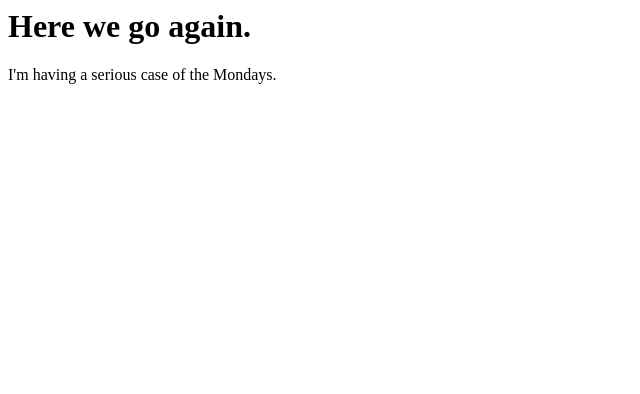
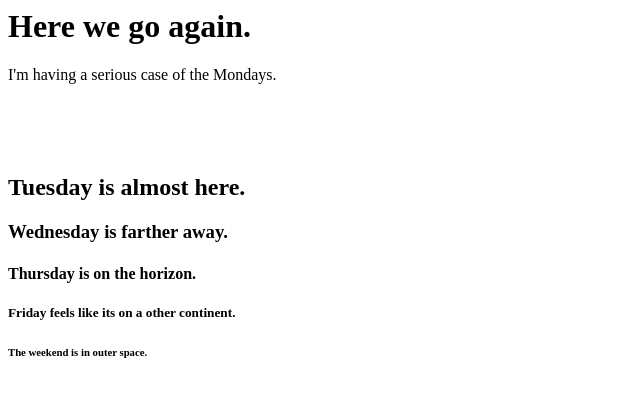
Before and after one commit to feliciahime/git-training-ksc, a plain HTML site: page index.html in a window 1280 px wide. Shown: the whole page, without its empty margins (0-640 px from the left). Drawn offline with Linux system fonts and the light colour scheme.

Commit message:
added some weekday stuff

```diff
--- a/index.html
+++ b/index.html
@@ -1,2 +1,10 @@
 <h1>Here we go again.</h1>
 <p>I'm having a serious case of the Mondays.</p>
+<br />
+<br />
+<br />
+<h2>Tuesday is almost here.</h2>
+<h3>Wednesday is farther away.</h3>
+<h4>Thursday is on the horizon.</h4>
+<h5>Friday feels like its on a other continent.</h5>
+<h6>The weekend is in outer space.</h6>
```
